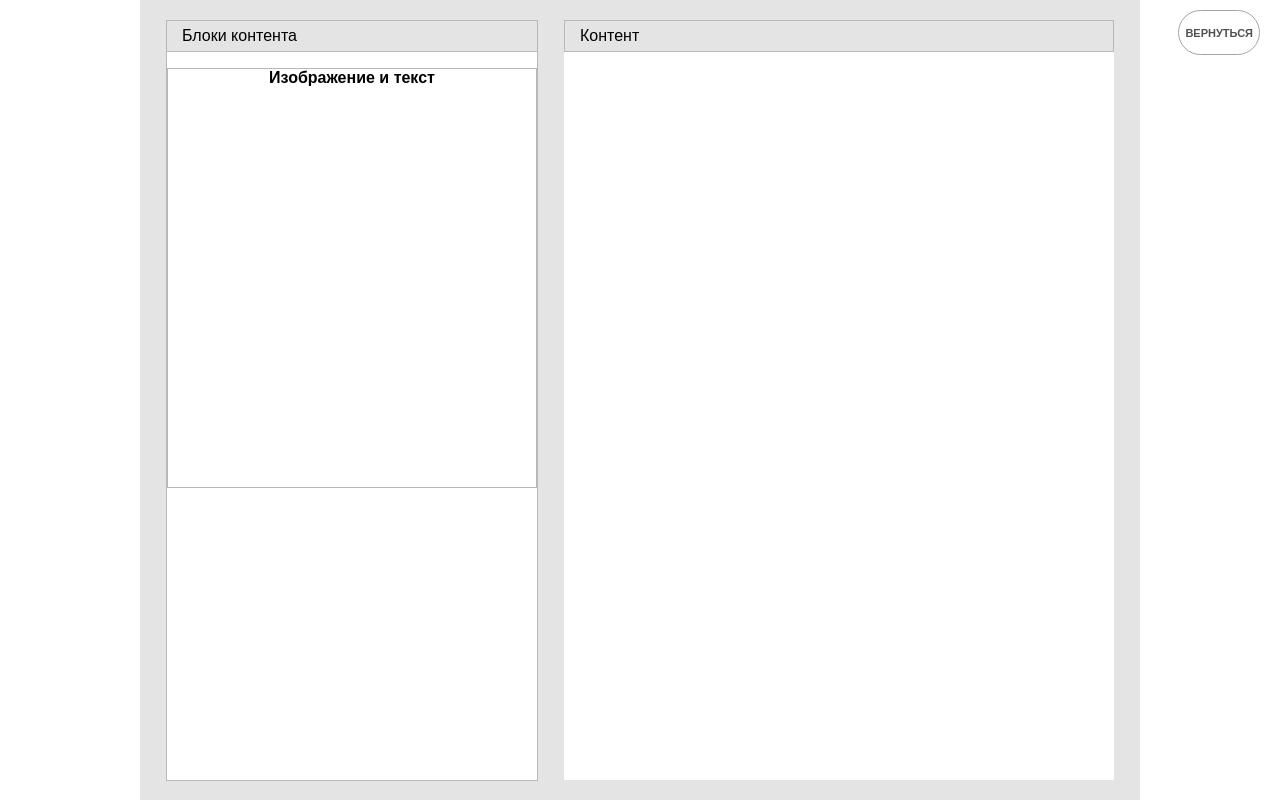
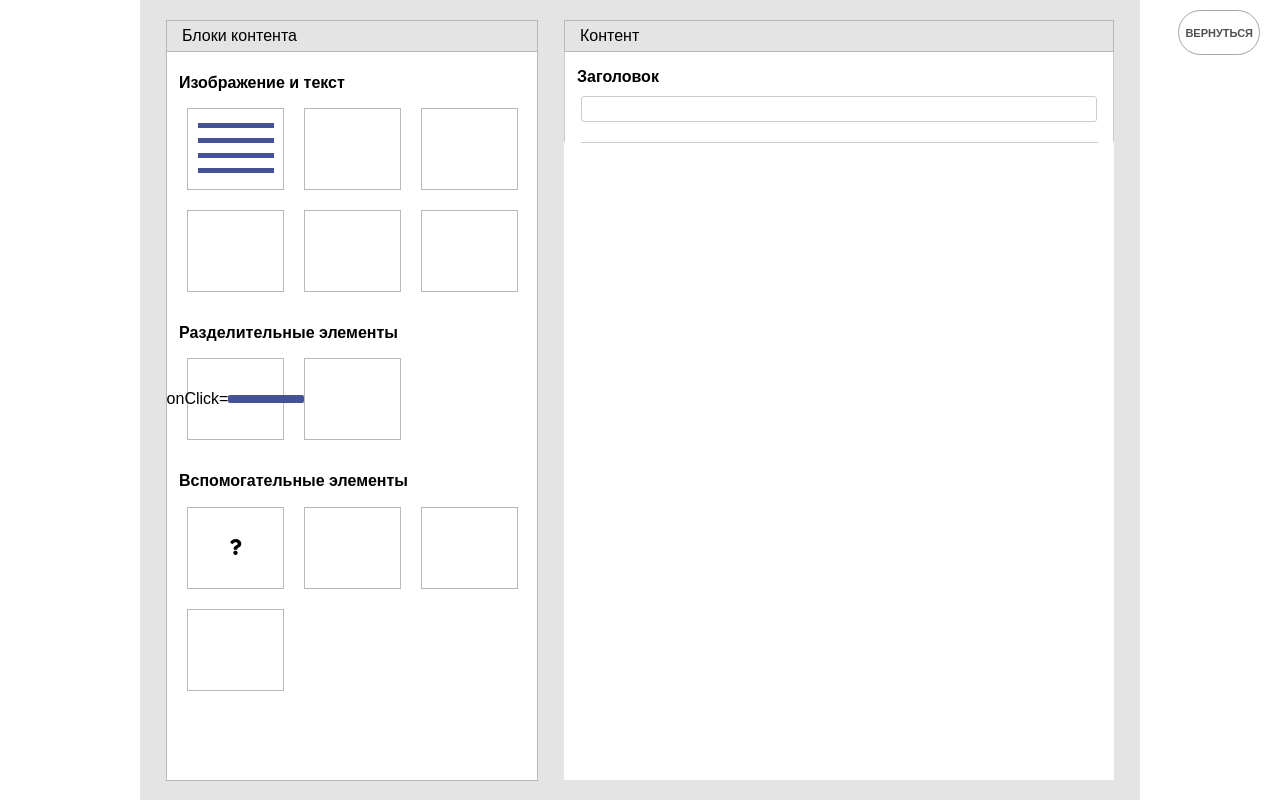
Before and after one commit to Polyak29/-NewsEditor, a React app: page /create in a window 1280 px wide. Built offline with nearby package versions, Linux system fonts and the light colour scheme.

Commit message:
Title add

```diff
--- a/src/js/Create.js
+++ b/src/js/Create.js
@@ -1,15 +1,28 @@
 import React, { Component } from 'react';
-import Block from './components/ToolsBar/Block';
+import BlockContents from './components/ToolsBar/BlockContents';
 import Content from './components/ToolsBar/Content';
-import ButtonBack from "./components/ButtonBack";
+import ButtonBack from './components/ButtonBack';
+import types from './initialState';
 
 class Create extends Component{
+
+  state = {
+    blocks: []
+  };
+
+  handleClickBlock = (block) => {
+    // const blocks = JSON.parse(JSON.stringify(this.state.blocks));
+    const blocks = [...this.state.blocks];
+
+    blocks.push(block);
+    this.setState( {blocks});
+  }
+
   render() {
     return (
         <div className='create'>
-          <Block />
-          <Content>
-          </Content>
+          <BlockContents handleClickBlock={this.handleClickBlock} />
+          <Content blocks={this.state.blocks} />
          <ButtonBack />
         </div>
     );
--- a/src/js/components/ToolsBar/Block.js
+++ b/src/js/components/ToolsBar/Block.js
@@ -1,49 +1,10 @@
 import React, { Component } from 'react';
-import Cell from "./Cell";
 class Block extends Component {
-  //
-  // renderTypeText = () => {
-  //   return (
-  //       <div className='container2__cell-text'></div>
-  //   );
-  // }
-
   render() {
     return (
-        <div className='create__blocks blocks'>
-          <div className='blocks__header'>
-            Блоки контента
-          </div>
-          <p className='blocks__title'>Изображение и текст</p>
-          <div className='blocks__group'>
-            {/*<div className='block__news-container2 container2'>*/}
-            {/*  <Cell>*/}
-            {/*    <div className='container2__cell-text'></div>*/}
-            {/*  </Cell>*/}
-            {/*  <Cell />*/}
-            {/*  <Cell />*/}
-            {/*  <Cell />*/}
-            {/*  <Cell />*/}
-            {/*  <Cell />*/}
-            {/*</div>*/}
-          </div>
-          {/*<div className='block__separator'>*/}
-          {/*    <p className='block__separator-title'>Разделительные элементы</p>*/}
-          {/*    <div className='block__separator-container3 container3'>*/}
-          {/*      <Cell />*/}
-          {/*      <Cell />*/}
-          {/*    </div>*/}
-          {/*</div>*/}
-          {/*<div className='block__auxiliary'>*/}
-          {/*  <p className='block__auxiliary-title'>Вспомогательный элемент</p>*/}
-          {/*  <div className='block__auxiliary-container4 container4'>*/}
-          {/*    <Cell />*/}
-          {/*    <Cell />*/}
-          {/*    <Cell />*/}
-          {/*    <Cell />*/}
-          {/*  </div>*/}
+        <div className='blocks__group-item'>
+          {this.props.children}
 
-          {/*</div>*/}
         </div>
     );
   }
--- /dev/null
+++ b/src/js/components/ToolsBar/BlockContents.js
@@ -0,0 +1,64 @@
+import React, {Component} from 'react';
+import Block from './Block';
+import PropTypes from 'prop-types';
+import types from '../../initialState';
+class BlockContents extends Component {
+
+  static propTypes = {
+    handleClickBlock: PropTypes.func.isRequired
+  };
+
+
+  constructor(props) {
+    super(props);
+  }
+
+  render() {
+    return (
+        <div className='create__blocks blocks'>
+          <div className='blocks__header'>
+            Блоки контента
+          </div>
+          <p className='blocks__title'>Изображение и текст</p>
+          <div className='blocks__group'>
+            <Block>
+              <div className='blocks__group-item_text'></div>
+            </Block>
+            <Block/>
+            <Block/>
+          </div>
+          <div className='blocks__group'>
+            <Block/>
+            <Block/>
+            <Block/>
+          </div>
+          <p className='blocks__title'>Разделительные элементы</p>
+          <div className='blocks__group'>
+            <Block>
+              onClick={() => {
+              this.props.handleClickBlock({type: types.TITLE});
+            }}
+              <div className='blocks__group-item_1separator'>
+              </div>
+            </Block>
+            <Block/>
+          </div>
+          <p className='blocks__title'>Вспомогательные элементы</p>
+          <div className='blocks__group'>
+            <Block>
+              <div className='blocks__group-item_question-answer'>
+                <i className="fas fa-question"></i>
+              </div>
+            </Block>
+            <Block/>
+            <Block/>
+          </div>
+          <div className='blocks__group'>
+            <Block/>
+          </div>
+        </div>
+    );
+  }
+}
+
+export default BlockContents;
--- a/src/js/components/ToolsBar/Content.js
+++ b/src/js/components/ToolsBar/Content.js
@@ -1,11 +1,61 @@
 import React, { Component } from 'react';
+import ResizableTextarea from './ResizableTextarea';
+import types from '../../initialState';
+
 class Content extends Component {
+  constructor(props){
+    super(props);
+  }
+
+  renderBlocks() {
+    const {blocks} = this.props;
+    console.log(blocks);
+    return blocks.map(this.renderBlock, this.index);
+  }
+
+  renderBlock(block, key) {
+
+    switch (block.type) {
+      case types.TITLE:
+        return (
+            <ResizableTextarea
+                minRows={1}
+                maxRows={10}
+                key={key}
+            />
+        );
+
+      case types.FIRST_TITLE:
+        return (
+          <ResizableTextarea
+              minRows={1}
+              maxRows={10}
+              key={key}
+          />
+        );
+
+      default:
+        return null;
+    }
+  }
+
   render() {
+
     return (
         <div className='create__content content'>
           <div className='content__header'>
             Контент
           </div>
+          <div className='content__title'>
+            <p className='content__title-header'>Заголовок</p>
+            <ResizableTextarea
+                minRows={1}
+                maxRows={10}
+            />
+          </div>
+          <div className='content__border'></div>
+          {this.renderBlocks()}
+          <div className=''></div>
         </div>
     );
   }
--- /dev/null
+++ b/src/js/components/ToolsBar/ResizableTextarea.js
@@ -0,0 +1,67 @@
+import React, {Component} from 'react';
+import PropTypes from 'prop-types';
+
+class ResizableTextarea extends Component {
+
+  static propTypes = {
+    minRows: PropTypes.number.isRequired,
+    maxRows: PropTypes.number.isRequired
+  };
+
+  state = {
+    value: '',
+    rows: 1
+  };
+
+  constructor(props) {
+    super(props);
+    this.textArea = React.createRef();
+  }
+
+  get lineHight() {
+    if (window.getComputedStyle(this.textArea.current) === null) {
+      return 0;
+    }
+    return parseInt(window.getComputedStyle(this.textArea.current).getPropertyValue('line-height'));
+  }
+
+  handleChange = (event) => {
+    const textareaLineHeight = this.lineHight;
+    const { minRows, maxRows } = this.props;
+    const previousRows = event.target.rows;
+
+    event.target.rows = minRows;
+
+    const currentRows = ~~(event.target.scrollHeight / textareaLineHeight);
+
+    if (currentRows === previousRows) {
+      event.target.rows = currentRows;
+    }
+
+    if (currentRows >= maxRows) {
+      event.target.rows = maxRows;
+      event.target.scrollTop = event.target.scrollHeight;
+    }
+
+    this.setState({
+      value: event.target.value,
+      rows: currentRows < maxRows ? currentRows : maxRows
+    });
+  };
+
+
+
+  render() {
+    return (
+        <textarea
+            ref={this.textArea}
+            rows={this.state.rows}
+            value={this.state.value}
+            className={'content__title-box'}
+            onChange={this.handleChange}
+        />
+    );
+  }
+}
+
+export default ResizableTextarea;
--- a/src/js/index.js
+++ b/src/js/index.js
@@ -1,5 +1,5 @@
-import React from "react";
-import ReactDOM from "react-dom";
+import React from 'react';
+import ReactDOM from 'react-dom';
 import App from './App';
 
 ReactDOM.render(
--- /dev/null
+++ b/src/js/initialState.js
@@ -0,0 +1,13 @@
+
+const types = {
+  FIRST_TITLE: 'first_title',
+  TITLE: 'title',
+  TEXT: 'text',
+  IMG: 'image',
+  IMG_TEXT: 'image_text',
+  TEXT_IMG: 'text_image',
+  IMG_2: '2_image',
+  IMG_3: '3_image'
+};
+
+export default types;
--- a/src/scss/style.scss
+++ b/src/scss/style.scss
@@ -264,6 +264,7 @@ body {
   .blocks {
     display: flex;
     flex-flow: column nowrap;
+    justify-content: flex-start;
     height: 95%;
     background: white;
     border-right: 1px solid #b8b8b8;
@@ -281,115 +282,54 @@ body {
     }
 
     &__title {
-      flex: 0 0 55%;
+      flex: 0 0 4%;
+      align-items: center;
       display: flex;
-      justify-content: center;
       margin-bottom: 0;
       font-weight: bold;
-      border: 1px solid #b8b8b8;
+      padding: 0 12px;
+      //border: 1px solid #b8b8b8;
     }
 
     &__group {
       display: flex;
       justify-content: flex-start;
-      align-items: end;
+      align-items: center;
       flex-flow: row wrap;
-      flex-basis: 230px;
       //border: 1px solid #b8b8b8;
+      justify-self: center;
+      margin: 10px 0;
 
-      &-container2 {
-        flex: 0 0 100%;
-      }
+      &-item {
+        display: flex;
+        align-items: center;
+        justify-content: center;
+        flex-basis: 95px;
+        height: 80px;
+        border: 1px solid #b8b8b8;
+        margin: 0px 0 0 20px;
 
-      .container2 {
-        display: flex;
-        flex-flow: row wrap;
-        justify-content: space-evenly;
-        align-items: center;
-        height: 200px;
+        &_text {
+          flex: 0 0 80%;
+          height: 85%;
+          background: repeating-linear-gradient(0deg,#fff,#fff 10px,#465298 0px,#465298 15px);
 
-        &__cell {
-          flex-basis: 95px;
-          height: 80px;
-          border: 1px solid #b8b8b8;
-          &_text {
-            height: 100%;
-            background-image: linear-gradient(transparent 50%, #a3e5a3 50%);
-          }
+        }
+
+        &_1separator {
+          @include centering();
+
+          flex: 0 0 80%;
+          height: 10%;
+          background: #465298;
+          border-radius: 2px;
+        }
+
+        &_question-answer {
+
         }
       }
     }
-
-    &__separator {
-      display: flex;
-      justify-content: flex-start;
-      align-items: end;
-      flex-flow: row wrap;
-      flex-basis: 130px;
-      //border: 1px solid #b8b8b8;
-
-      &-title {
-        flex: 0 0 67%;
-        display: flex;
-        justify-content: center;
-        margin-bottom: 0;
-        font-weight: bold;
-      }
-
-      &-container3 {
-        flex: 0 0 68%;
-      }
-
-      .container3 {
-        display: flex;
-        flex-flow: row wrap;
-        justify-content: space-evenly;
-        align-items: center;
-        height: 106px;
-
-        &__cell {
-          flex-basis: 95px;
-          height: 80px;
-          border: 1px solid #b8b8b8;
-        }
-      }
-    }
-
-    &__auxiliary {
-      display: flex;
-      justify-content: flex-start;
-      align-items: end;
-      flex-flow: row wrap;
-      flex-basis: 230px;
-      //border: 1px solid #b8b8b8;
-
-      &-title {
-        flex: 0 0 67%;
-        display: flex;
-        justify-content: center;
-        margin-bottom: 0;
-        font-weight: bold;
-      }
-
-      &-container4 {
-        flex: 0 0 100%;
-      }
-
-      .container4 {
-        display: flex;
-        flex-flow: row wrap;
-        justify-content: space-evenly;
-        align-items: center;
-        height: 200px;
-
-        &__cell {
-          flex-basis: 95px;
-          height: 80px;
-          border: 1px solid #b8b8b8;
-        }
-      }
-    }
-
   }
 
   &__content {
@@ -410,6 +350,50 @@ body {
         padding: 0 15px;
         background: #e4e4e4;
       }
+
+      &__title {
+        display: flex;
+        flex-flow: column;
+        border-left: 1px solid #ccc;
+        border-right: 1px solid #ccc;
+
+        &-header{
+          flex: 0 0 4%;
+          align-items: center;
+          display: flex;
+          margin-bottom: 0;
+          font-weight: bold;
+          padding: 0 12px;
+        }
+
+        &-box {
+          align-self: center;
+          width: 94%;
+          margin: 10px 0 20px 0;
+          border-radius: 3px;
+          background: white;
+          min-height: 17px;
+          border: 1px solid #ccc;
+          max-height: 150px;
+          box-sizing: border-box;
+          border-radius: 3px;
+          resize: none;
+          line-height: 24px;
+          overflow: auto;
+          padding: 0 10px;
+          &:focus {
+            outline: none;
+
+          }
+        }
+      }
+
+      &__border {
+        background: #ccc;
+        flex-basis: 1px;
+        align-self: center;
+        width: 94%;
+      }
     }
 
 
```
Also changed, not shown: src/js/components/Pagination.js (+1 -11 lines), src/js/components/ToolsBar/Cell.js (deleted, +0 -12 lines).
